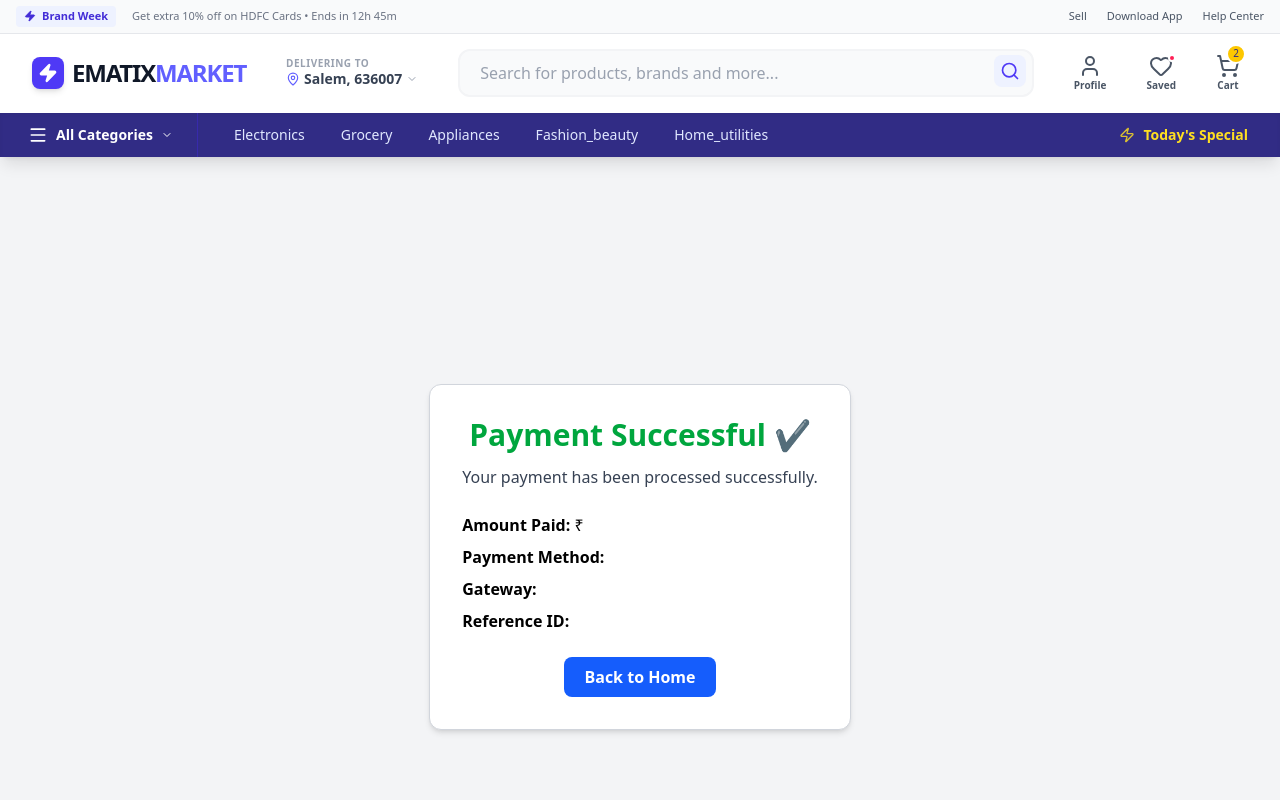
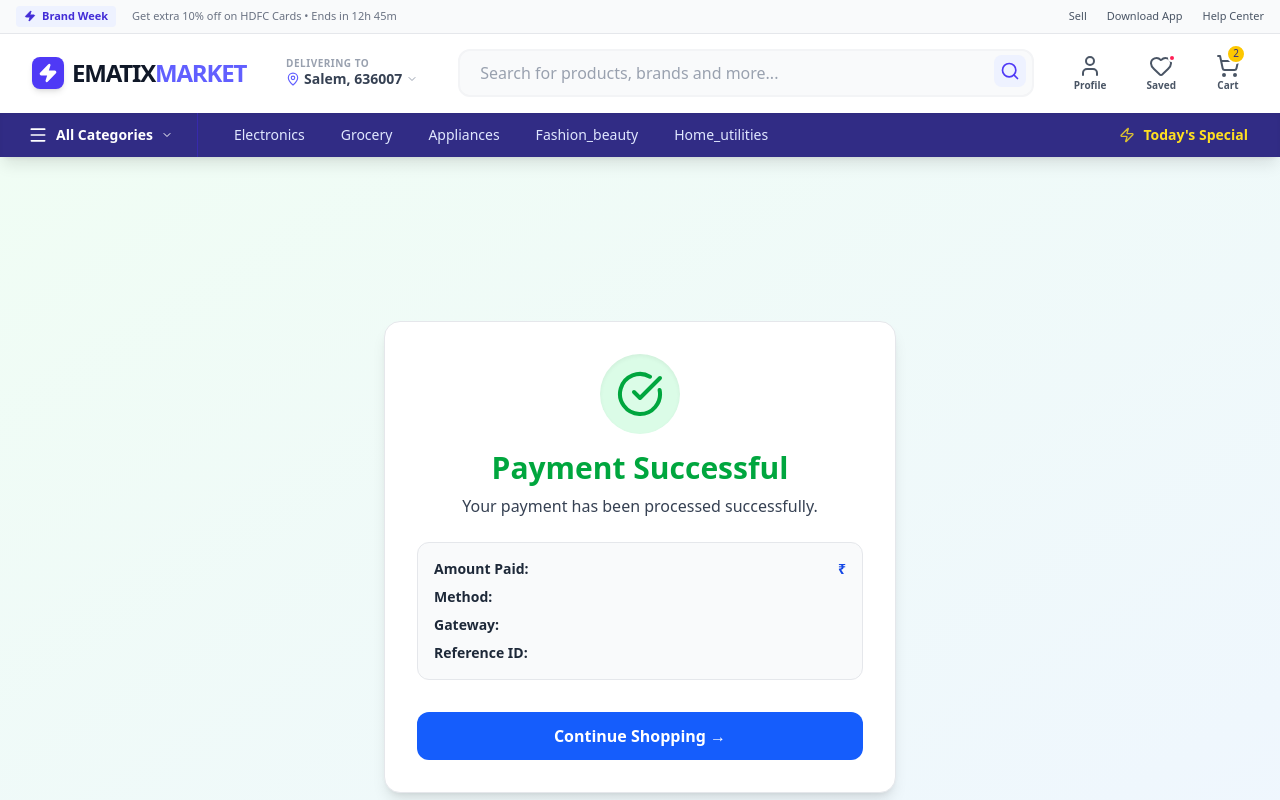
Before and after one commit to ematixsuitecode/e-mart, a React (Vite) app in the folder client/: page /payment-success in a window 1280 px wide. Shown: the top 800 px of the page. Built offline with nearby package versions, Linux system fonts and the light colour scheme.

Commit message:
commit the product details

```diff
--- a/client/src/pages/PaymentSuccess.jsx
+++ b/client/src/pages/PaymentSuccess.jsx
@@ -1,4 +1,5 @@
 import { useLocation, useNavigate } from "react-router-dom";
+import { CheckCircle } from "lucide-react";
 
 const PaymentSuccess = () => {
   const location = useLocation();
@@ -7,30 +8,80 @@ const PaymentSuccess = () => {
   const { amount, referenceId, method, gateway } = location.state || {};
 
   return (
-    <div className="min-h-screen flex flex-col justify-center items-center bg-gray-100 p-6 font-body">
-      <div className="bg-white shadow-md p-8 rounded-xl max-w-md text-center border border-gray-300">
-        <h1 className="text-3xl font-heading font-bold text-green-600">
-          Payment Successful ✔
+    <div className="min-h-screen flex justify-center items-center bg-gradient-to-br from-green-50 to-blue-50 p-6 font-body">
+
+      {/* CARD */}
+      <div className="bg-white shadow-lg p-8 rounded-2xl max-w-lg w-full border border-gray-200 animate-fadeIn">
+
+        {/* SUCCESS ICON */}
+        <div className="flex justify-center mb-4">
+          <div className="w-20 h-20 bg-green-100 text-green-600 rounded-full flex items-center justify-center shadow-inner">
+            <CheckCircle size={48} />
+          </div>
+        </div>
+
+        <h1 className="text-3xl font-heading font-bold text-green-600 text-center">
+          Payment Successful
         </h1>
 
-        <p className="mt-3 text-gray-700">
+        <p className="mt-2 text-gray-700 text-center">
           Your payment has been processed successfully.
         </p>
 
-        <div className="mt-6 text-left space-y-2">
-          <p><strong>Amount Paid:</strong> ₹{amount?.toLocaleString()}</p>
-          <p><strong>Payment Method:</strong> {method}</p>
-          <p><strong>Gateway:</strong> {gateway}</p>
-          <p><strong>Reference ID:</strong> {referenceId}</p>
+        {/* DETAILS CARD */}
+        <div className="mt-6 p-4 bg-gray-50 rounded-xl border border-gray-200 space-y-2 text-gray-800 text-sm">
+          <p className="flex justify-between">
+            <span className="font-semibold">Amount Paid:</span>
+            <span className="text-blue-700 font-semibold">
+              ₹{amount?.toLocaleString()}
+            </span>
+          </p>
+
+          <p className="flex justify-between">
+            <span className="font-semibold">Method:</span>
+            <span className="capitalize">{method}</span>
+          </p>
+
+          <p className="flex justify-between">
+            <span className="font-semibold">Gateway:</span>
+            <span className="capitalize">{gateway}</span>
+          </p>
+
+          <p className="flex justify-between">
+            <span className="font-semibold">Reference ID:</span>
+            <span className="text-gray-600">{referenceId}</span>
+          </p>
         </div>
 
-        <button
-          onClick={() => navigate("/")}
-          className="mt-6 px-5 py-2 bg-blue-600 text-white rounded-lg font-semibold hover:bg-blue-700"
-        >
-          Back to Home
-        </button>
+        {/* BUTTONS */}
+        <div className="mt-8 flex flex-col gap-3">
+          <button
+            onClick={() => navigate("/")}
+            className="w-full py-3 bg-blue-600 text-white rounded-xl font-semibold hover:bg-blue-700 transition"
+          >
+            Continue Shopping →
+          </button>
+
+          {/* Uncomment when order page ready */}
+          {/* <button
+            onClick={() => navigate("/orders")}
+            className="w-full py-3 border border-blue-600 text-blue-700 rounded-xl font-semibold hover:bg-blue-50 transition"
+          >
+            View Orders
+          </button> */}
+        </div>
       </div>
+
+      {/* Fade-in animation */}
+      <style>{`
+        .animate-fadeIn {
+          animation: fadeIn 0.6s ease-in-out;
+        }
+        @keyframes fadeIn {
+          from { opacity: 0; transform: translateY(10px); }
+          to { opacity: 1; transform: translateY(0); }
+        }
+      `}</style>
     </div>
   );
 };
--- a/client/src/pages/ProductDetails.jsx
+++ b/client/src/pages/ProductDetails.jsx
@@ -1,11 +1,184 @@
-import React from 'react';
+
+// src/pages/ProductDetails.jsx
+import React, { useEffect, useState } from "react";
+import { useParams } from "react-router-dom";
+import allProducts from "../data/products.json";
+import { Star, Truck, ShieldCheck, Heart, ShoppingCart } from "lucide-react";
 
 const ProductDetails = () => {
+  const { id } = useParams();
+  console.log(id, 'id value');
+  const [product, setProduct] = useState(null);
+  const [mainImage, setMainImage] = useState("");
+
+  // Flatten all products
+  const allItems = Object.keys(allProducts)
+    .filter((c) => c !== "filters")
+    .flatMap((c) => allProducts[c]);
+
+    console.log(allItems, 'item details');
+
+    const getAllProducts = () => {
+  const products = [];
+
+  allItems.forEach(group => {
+    Object.values(group).forEach(categoryArray => {
+      categoryArray.forEach(product => {
+        products.push(product);
+      });
+    });
+  });
+
+  return products;
+};
+
+  useEffect(() => {
+  const products = getAllProducts();
+  const found = products.find((p) => String(p.id) === String(id));
+
+  setProduct(found);
+  console.log(found ? found : "Details not found");
+
+  if (found) setMainImage(found.image);
+}, [id]);
+
+  if (!product)
     return (
-        <div className="container mx-auto p-4">
-            <h1 className="text-2xl font-bold">Product Details</h1>
+      <div className="text-center p-20 text-gray-500 text-xl">
+        Product not found.
+      </div>
+    );
+
+  return (
+    <div className="bg-gray-50 min-h-screen py-6">
+      <div className="max-w-6xl mx-auto bg-white rounded-lg shadow p-6">
+        <div className="grid grid-cols-1 lg:grid-cols-2 gap-10">
+          {/* LEFT — IMAGE SECTION */}
+          <div>
+            <div className="border rounded-lg p-4 bg-gray-100">
+              <img
+                src={mainImage}
+                alt={product.name}
+                className="w-full h-96 object-contain"
+              />
+            </div>
+
+            {/* Thumbnail Row */}
+            <div className="flex gap-3 mt-4 overflow-x-auto">
+              {[product.image, ...(product.gallery || [])].map((img, idx) => (
+                <img
+                  key={idx}
+                  src={img}
+                  className={`w-20 h-20 border rounded-lg object-contain cursor-pointer
+                    ${
+                      mainImage === img ? "border-blue-600" : "border-gray-300"
+                    }`}
+                  onClick={() => setMainImage(img)}
+                  alt=""
+                />
+              ))}
+            </div>
+
+            {/* Add to Cart Buttons */}
+            <div className="flex gap-4 mt-6">
+              <button className="flex-1 bg-yellow-400 text-black font-bold py-3 rounded-lg hover:bg-yellow-500">
+                <ShoppingCart className="inline mr-2" /> ADD TO CART
+              </button>
+              <button className="flex-1 bg-orange-500 text-white font-bold py-3 rounded-lg hover:bg-orange-600">
+                BUY NOW
+              </button>
+            </div>
+          </div>
+
+          {/* RIGHT — PRODUCT INFO */}
+          <div>
+            <h1 className="text-2xl font-bold text-gray-800">{product.name}</h1>
+
+            {/* Rating */}
+            <div className="flex items-center gap-2 mt-2">
+              <span className="bg-green-600 text-white px-2 py-1 text-xs rounded flex items-center gap-1">
+                {product.rating} <Star className="w-3 h-3" />
+              </span>
+              <span className="text-gray-500 text-sm">
+                {product.reviews} Reviews
+              </span>
+            </div>
+
+            {/* Price */}
+            <div className="mt-4">
+              <span className="text-3xl font-bold text-gray-900">
+                ₹{product.price * 84}
+              </span>
+              <span className="text-gray-500 line-through ml-3">
+                ₹{Math.round(product.price * 84 * 1.2)}
+              </span>
+              <span className="text-green-600 font-bold ml-3">20% off</span>
+            </div>
+
+            {/* Available Offers */}
+            <div className="mt-6">
+              <h2 className="text-lg font-semibold mb-2">Available Offers</h2>
+              <ul className="text-sm text-gray-700 space-y-2">
+                <li>• 10% Instant Discount on HDFC Bank Cards</li>
+                <li>• ₹50 off on UPI transactions</li>
+                <li>• No Cost EMI Available</li>
+              </ul>
+            </div>
+
+            {/* Highlights */}
+            {product.specs && (
+              <div className="mt-6">
+                <h2 className="text-lg font-semibold mb-2">Highlights</h2>
+                <ul className="text-sm text-gray-700 space-y-1">
+                  {Object.entries(product.specs).map(([key, value]) => (
+                    <li key={key}>
+                      • <b>{key.toUpperCase()}:</b> {value}
+                    </li>
+                  ))}
+                </ul>
+              </div>
+            )}
+
+            {/* Delivery */}
+            <div className="mt-6 border p-4 rounded-lg">
+              <h3 className="font-semibold mb-2">Delivery</h3>
+              <div className="flex items-center gap-3 text-sm text-gray-700">
+                <Truck className="w-5 h-5 text-blue-600" />
+                Delivery by <b>Tomorrow</b> — Free Delivery
+              </div>
+            </div>
+
+            {/* Seller */}
+            <div className="mt-6 border p-4 rounded-lg">
+              <h3 className="font-semibold mb-2">Seller</h3>
+              <div className="flex items-center justify-between">
+                <span className="font-bold text-gray-800">Ematix Retail</span>
+                <ShieldCheck className="text-green-600 w-5 h-5" />
+              </div>
+              <p className="text-sm text-gray-600 mt-1">
+                100% Original Products
+              </p>
+            </div>
+
+            {/* Wishlist */}
+            <button className="mt-6 flex items-center gap-2 text-gray-600 font-semibold hover:text-rose-500">
+              <Heart className="w-5 h-5" /> Add to Wishlist
+            </button>
+          </div>
         </div>
-    );
+
+        {/* Description */}
+        {product.description && (
+          <div className="mt-10 border-t pt-6">
+            <h2 className="text-lg font-bold mb-3">Product Description</h2>
+            <p className="text-gray-700 leading-relaxed">
+              {product.description}
+            </p>
+          </div>
+        )}
+      </div>
+    </div>
+  );
 };
 
 export default ProductDetails;
```
